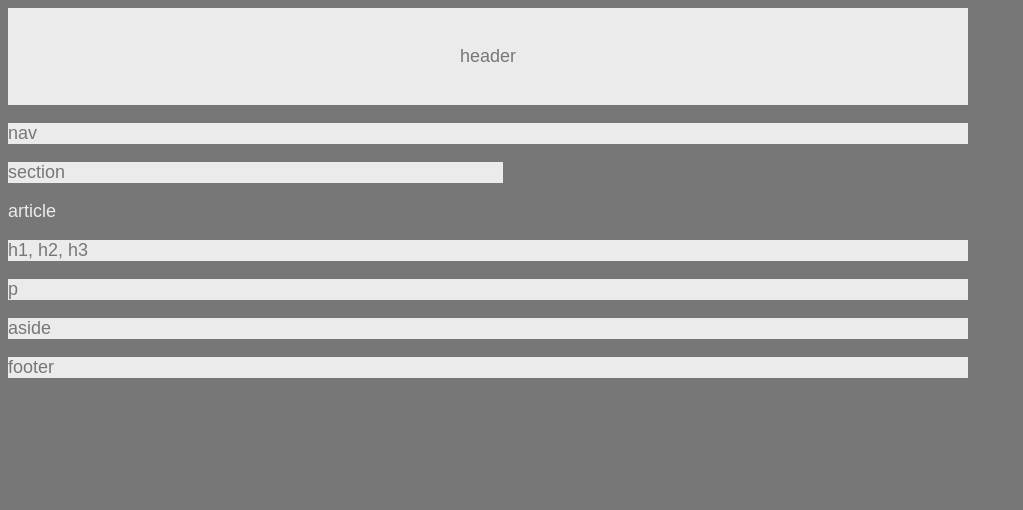
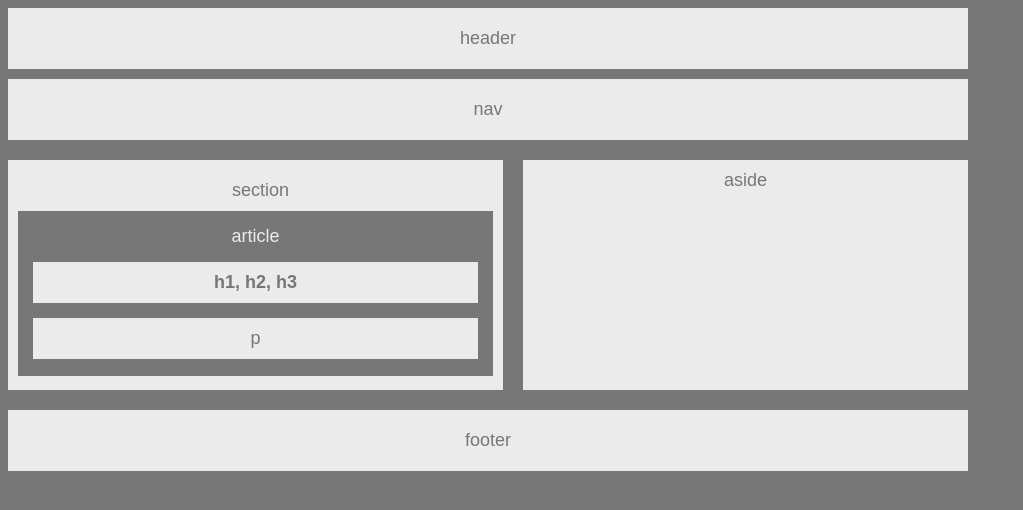
Before and after one commit to whitingba/HW-Wireframe, a plain HTML site: page index.html in a window 1280 px wide. Shown: the whole page, without its empty margins (0-1023 px from the left). Drawn offline with Linux system fonts and the light colour scheme.

Commit message:
commit final homework changes

```diff
--- a/index.html
+++ b/index.html
@@ -6,30 +6,19 @@
     </head>
 
     <body>
-        <header>
-            <p>header</p>
-        </header>
-        <nav>
-            <p>nav</p>
-
-        </nav>
-        <div>
-            <section>
-                <p>section</p>
-            </section>
-            <article>
-                <p>article</p>
+        <header>header</header>
+        <nav>nav</nav>
+        <div id="div-section">
+            <section>section
+            <article>article
+                <br>
                 <p class="sub-article1">h1, h2, h3</p>
                 <p class="sub-article2">p</p>
             </article>
+        </section>
         </div>
-        <div>
-            <aside>
-                <aside>aside</aside>
-            </aside>
+            <aside>aside</aside>
         </div>
-        <footer>
-            <p>footer</p>
-        </footer>
+        <footer>footer</footer>
     </body>
 </html>
--- a/style.css
+++ b/style.css
@@ -6,25 +6,63 @@ body {
     font-size: 18px;
 }
 
-header, nav, section, aside, footer {
-    background-color: #ebebeb
+header {
+    padding: 20px;
+     margin-bottom: 10px;
+    }
+
+nav {
+    padding: 20px;
+    margin-bottom: 20px;
+}
+
+header, nav, #div-section, aside, footer {
+    background-color: #ebebeb;
+    text-align: center;
+}
+
+#div-section {
+    float: left;
+    margin-bottom: 20px;
+    margin-right: 20px;
+}
+
+section {
+    width: 485px;
+    height: 210px;
+    padding-left: 10px;
+    padding-top: 20px;
 }
 
 article {
     color: #ebebeb;
     background-color: #777;
+    width: 475px;
+    height: 150px;
+    padding-top: 15px;
+    margin-top: 10px;
   }
 
  .sub-article1, .sub-article2 {
     color: #777;
     background-color: #ebebeb;
+    margin: 15px;
+    padding: 10px;
     }
 
-section {
-    width: 495px;;
+.sub-article1 {
+    font-weight: bold;
 }
 
-header {
+
+aside {
+    float: left;
+    width: 445px;
+    height: 220px;
+    padding-top: 10px;
+}
+
+footer {
+    clear: both;
     padding: 20px;
-    text-align: center;
 }
```
Lines whose indentation alone changed are shown as unchanged.
